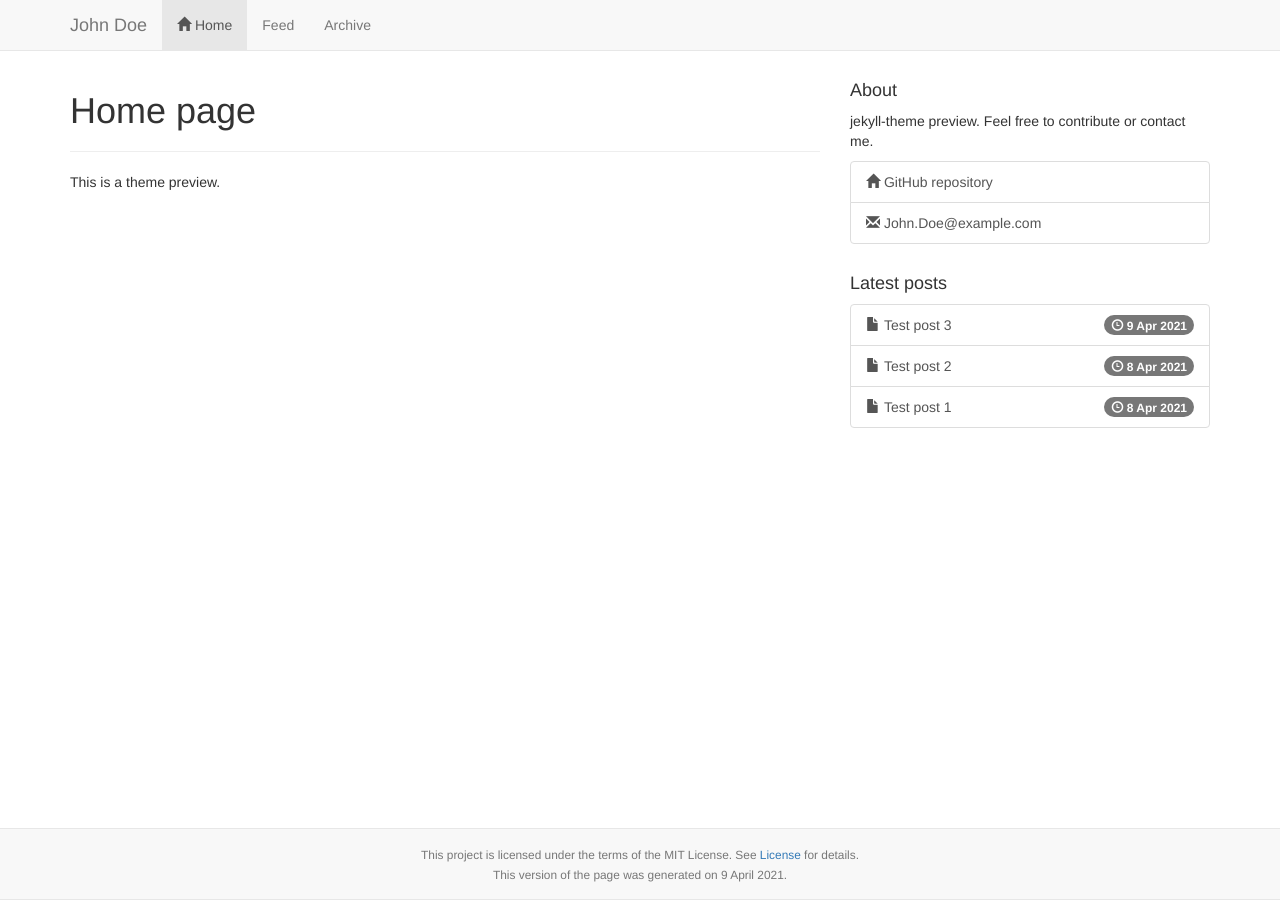
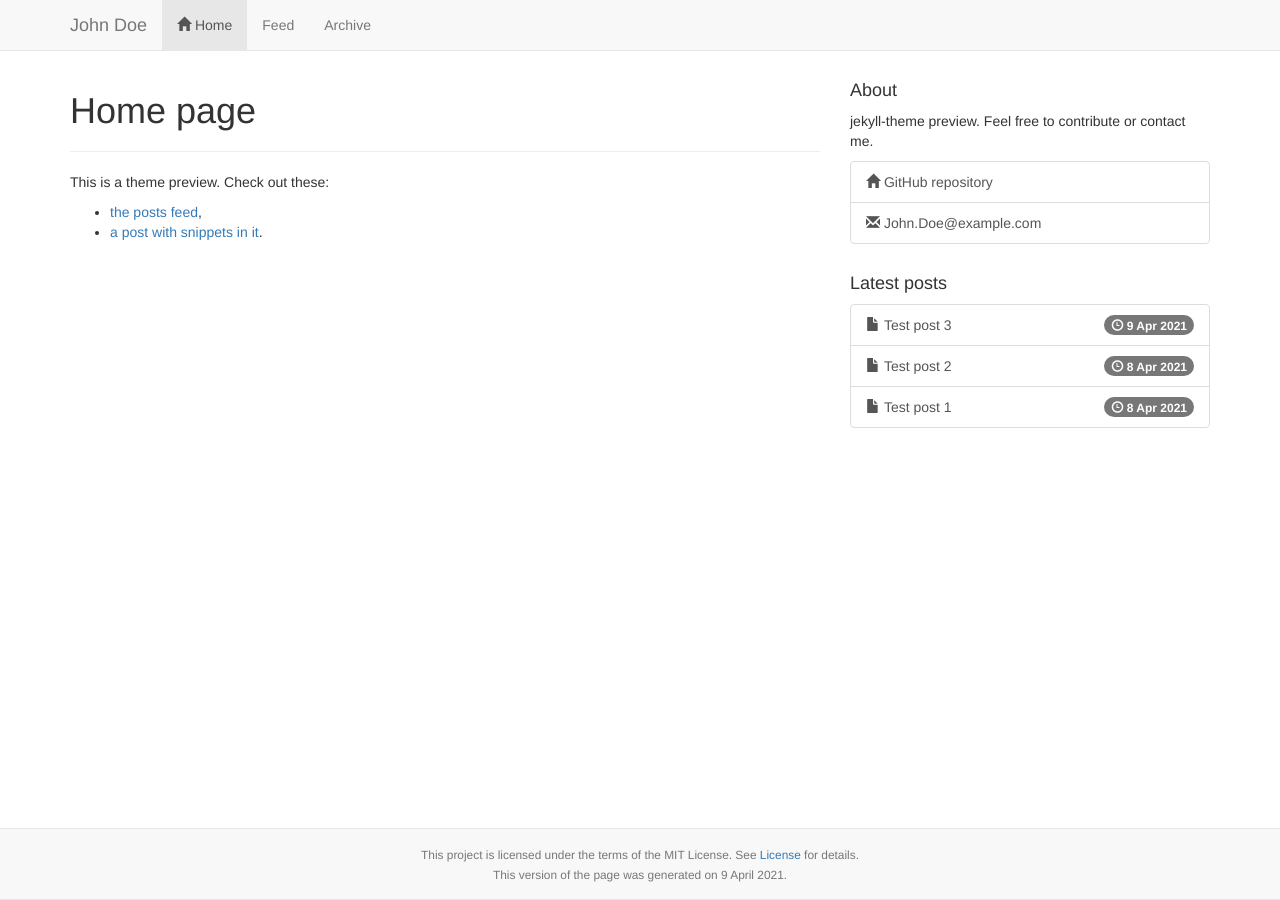
Before and after one commit to egor-tensin/jekyll-theme, a Jekyll site: the page built from index.md, in a window 1280 px wide. Built offline with Jekyll 4.4.1, drawn with Linux system fonts in a browser that asks for light colours.

Commit message:
index.html: add links to other pages

```diff
--- a/index.md
+++ b/index.md
@@ -4,3 +4,7 @@ navbar_link: <span class="glyphicon glyphicon-home"></span>&nbsp;Home
 navbar_priority: 1
 ---
 This is a theme preview.
+Check out these:
+
+* [the posts feed]({{ '/feed/' | relative_url }}),
+* [a post with snippets in it]({{ site.baseurl }}{% post_url 2021-04-09-test-post3 %}).
```
